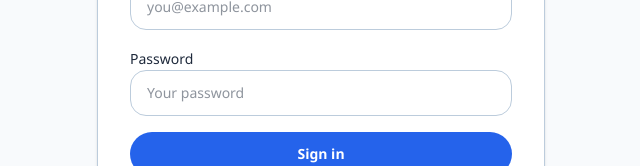
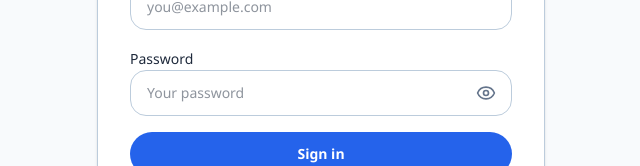
Before and after one commit to kg-myat-tun/family-asset-tracker, a Next.js app: page /login in a window 1280 px wide. Shown: the part 323-489 px from the top of the page, without its empty margins (319-959 px from the left). Built offline with nearby package versions, Linux system fonts and the light colour scheme; no server answers.

Commit message:
feat(auth): add show/hide password toggle on login

```diff
--- a/src/components/auth/LoginForm.tsx
+++ b/src/components/auth/LoginForm.tsx
@@ -1,5 +1,6 @@
 "use client";
 
+import { Eye, EyeOff } from "lucide-react";
 import { useState } from "react";
 import { useI18n } from "@/components/i18n/I18nProvider";
 import { loginWithEmail, loginWithGoogle } from "@/lib/auth.client";
@@ -8,6 +9,7 @@ export function LoginForm() {
   const { dict } = useI18n();
   const [email, setEmail] = useState("");
   const [password, setPassword] = useState("");
+  const [showPassword, setShowPassword] = useState(false);
   const [error, setError] = useState<string | null>(null);
   const [loading, setLoading] = useState(false);
 
@@ -56,15 +58,29 @@ export function LoginForm() {
 
         <label className="block space-y-2">
           <span className="text-sm font-medium text-foreground">{dict.auth.password}</span>
+          <div className="relative">
             <input
-            type="password"
+              type={showPassword ? "text" : "password"}
               value={password}
               onChange={(event) => setPassword(event.target.value)}
               placeholder={dict.auth.passwordPlaceholder}
               autoComplete="current-password"
               required
-            className="w-full rounded-2xl border border-line bg-card px-4 py-3 text-sm text-foreground outline-none transition focus:border-accent focus:ring-4 focus:ring-accent-soft"
+              className="w-full rounded-2xl border border-line bg-card px-4 py-3 pr-12 text-sm text-foreground outline-none transition focus:border-accent focus:ring-4 focus:ring-accent-soft"
             />
+            <button
+              type="button"
+              onClick={() => setShowPassword((shown) => !shown)}
+              aria-label={showPassword ? dict.auth.hidePassword : dict.auth.showPassword}
+              className="absolute inset-y-0 right-0 flex items-center pr-4 text-muted transition hover:text-foreground"
+            >
+              {showPassword ? (
+                <EyeOff className="h-5 w-5" aria-hidden="true" />
+              ) : (
+                <Eye className="h-5 w-5" aria-hidden="true" />
+              )}
+            </button>
+          </div>
         </label>
 
         {error ? (
```
Lines whose indentation alone changed are shown as unchanged.
